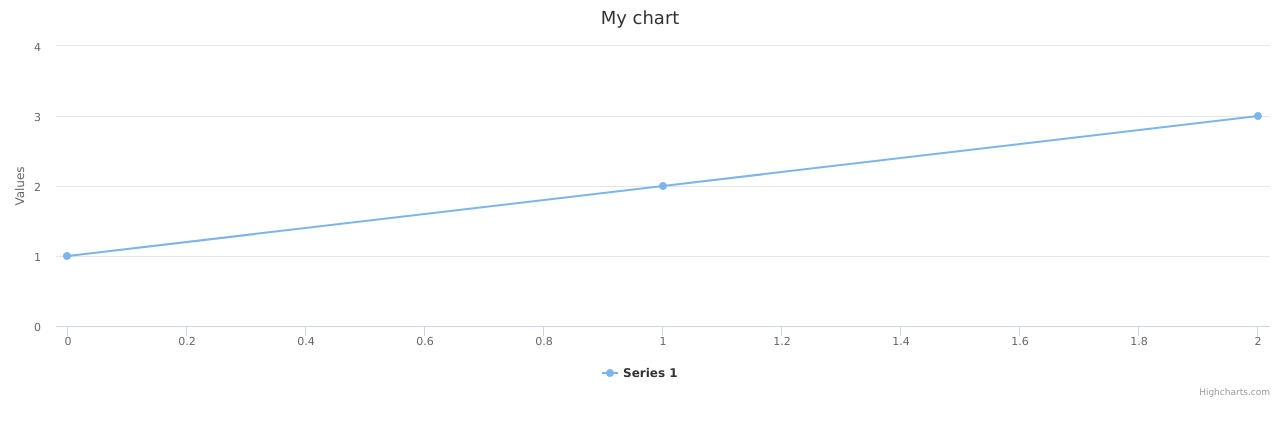
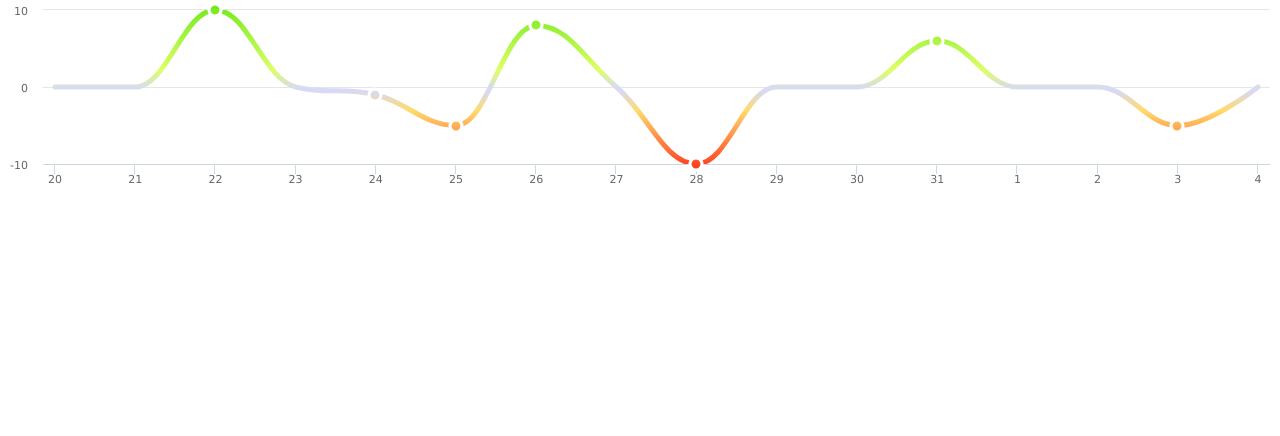
Before and after one commit to newcometlab/ryan-charts, a React (Create React App) app: page / in a window 1280 px wide. Shown: the top 436 px of the page. Built offline with nearby package versions, Linux system fonts and the light colour scheme.

Commit message:
Built gradient line chart

```diff
--- a/src/App.js
+++ b/src/App.js
@@ -1,21 +1,17 @@
 import React, { Component } from "react";
 import Highcharts from 'highcharts'
 import HighchartsReact from 'highcharts-react-official'
-
-const options = {
-  title: {
-    text: 'My chart'
-  },
-  series: [{
-    data: [1, 2, 3]
-  }]
-}
 
 class App extends Component {
   constructor(props) {
     super(props);
 
-    this.seriesData = [
+    this.rawData = [
+      {
+        date: "2020-10-20",
+        score: 0,
+        note: ""
+      },
       {
         date: "2020-10-21",
         score: 0,
@@ -93,6 +89,90 @@ class App extends Component {
       },
     ];
 
+    this.seriesData = this.rawData.map(one => {
+      return {
+        y: one.score,
+        x: Date.UTC(
+          parseInt(one.date.substring(0, 4)),
+          parseInt(one.date.substring(5, 7)) - 1,
+          parseInt(one.date.substring(8, 10))
+        ),
+        marker: {
+          enabled: one.note !== "" ? true : false
+        }
+      };
+    });
+    this.chartOptions = {
+      chart: {
+        height: 200,
+        type: 'spline',
+        events: {
+          load: function() {
+            var chart = this;
+            chart.update({
+              plotOptions: {
+                series: {
+                  color: {
+                    linearGradient: [0, "-10%", 0, '90%']
+                  }
+                }
+              }
+            });
+          }
+        }
+      },
+      title: {
+        text: ''
+      },
+      credits: {
+        enabled: false
+      },
+      legend: {
+        enabled: false
+      },
+      yAxis: {
+        title: {
+          text: ''
+        },
+        min: -10,
+        max: 10
+      },
+      xAxis: {
+        type: 'datetime',
+        labels: {
+          formatter: function() {
+            return Highcharts.dateFormat('%e', this.value);
+          }
+        },
+      },
+      plotOptions: {
+        spline: {
+          lineWidth: 5,
+          marker: {
+            lineColor: '#fff',
+            lineWidth: 3,
+            radius: 6
+          },
+        },
+        series: {
+          color: {
+            linearGradient: [0, 0, 0, 0],
+            stops: [
+              [0.00, '#57e50b'],
+              [0.4, '#defe66'],
+              [0.5, '#d7d8ff'],
+              [0.6, '#ffdb6d'],
+              [1.00, '#ff0000']
+            ]
+          }
+
+        }
+      },
+      series: [{
+        data: this.seriesData
+      }]
+    }
+
   }
 
   render() {
@@ -100,7 +180,7 @@ class App extends Component {
       <div className="app">
         <HighchartsReact
           highcharts={Highcharts}
-          options={options}
+          options={this.chartOptions}
         />
       </div>
     );
```
